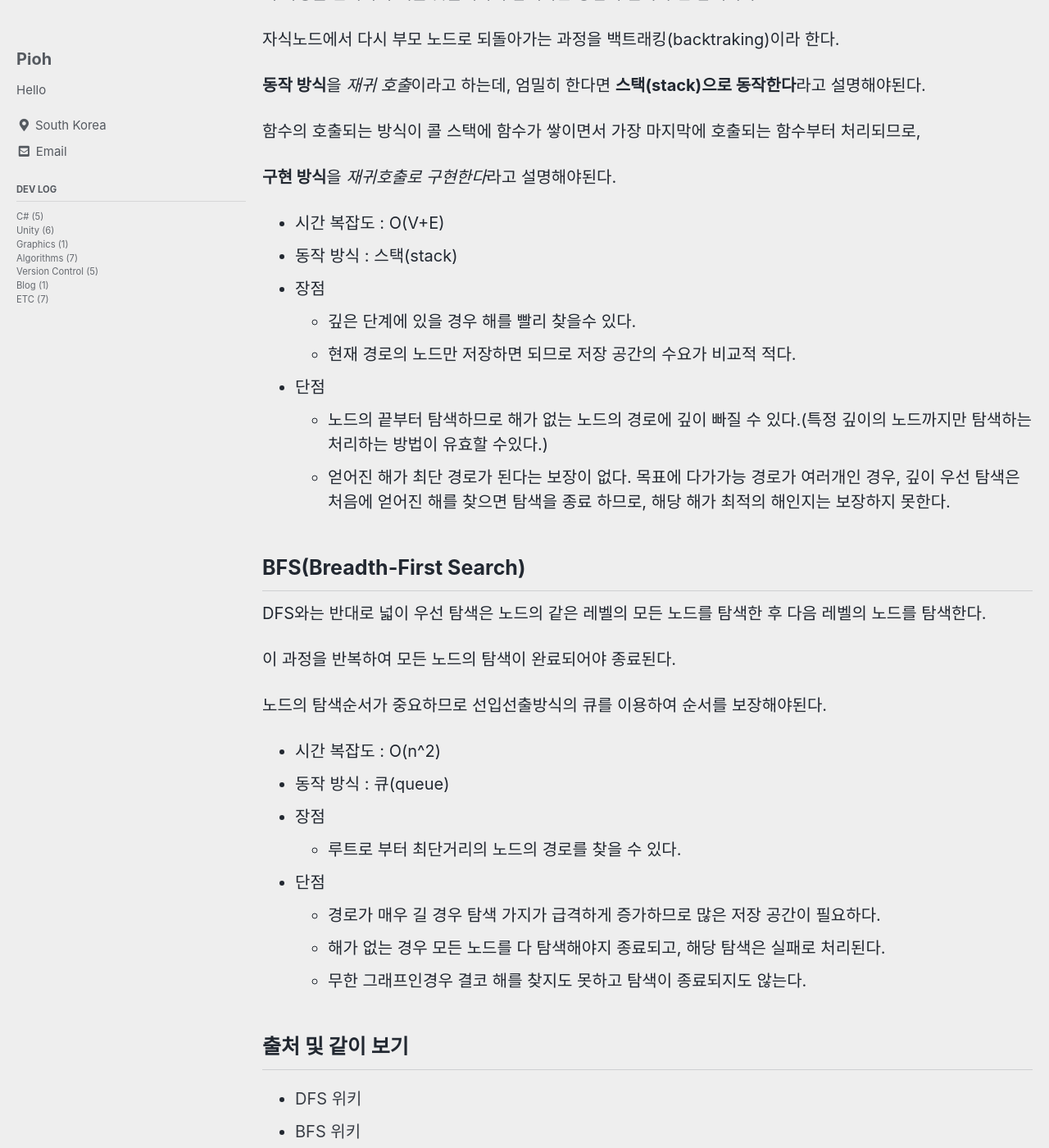
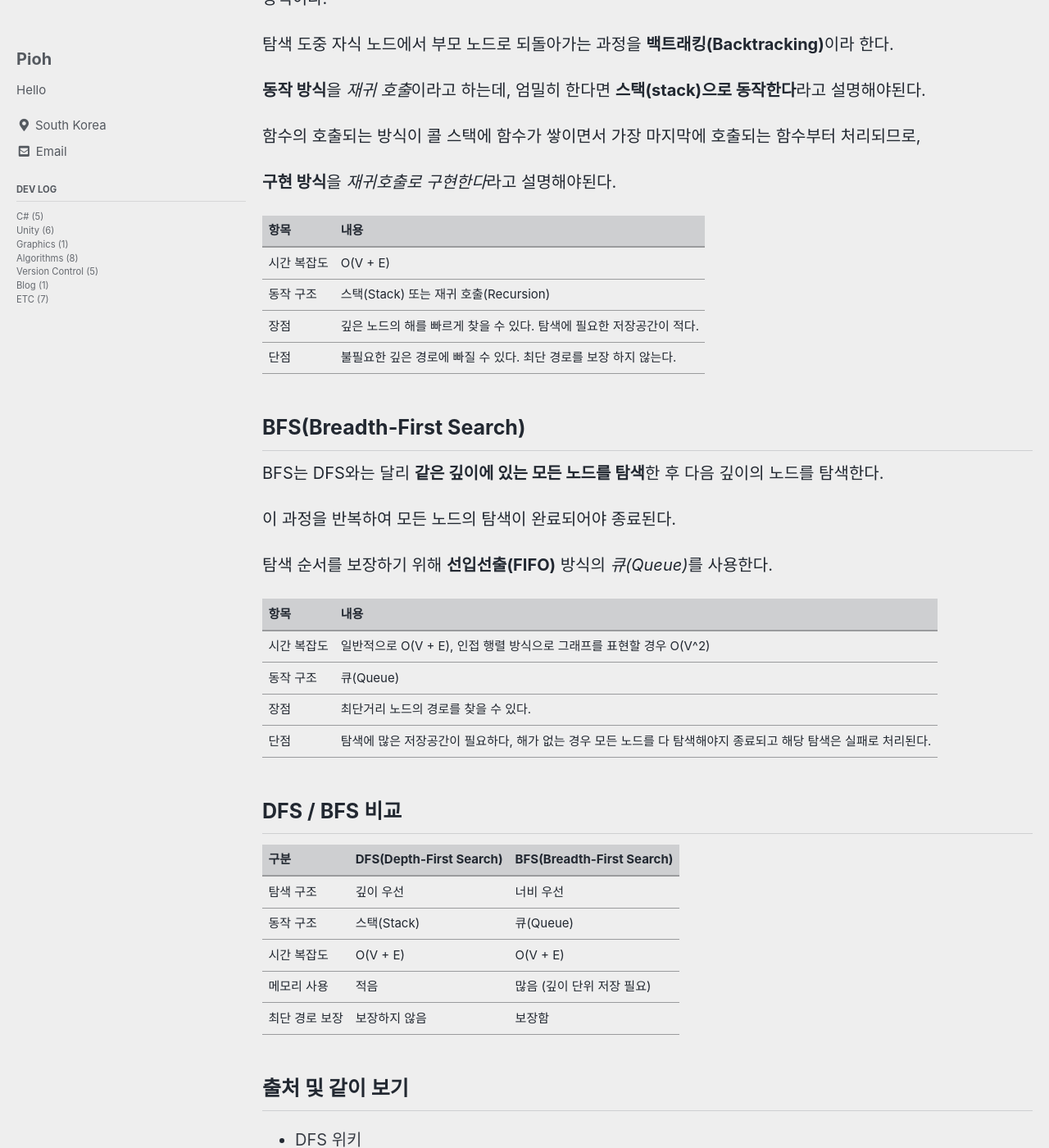
Before and after one commit to devpioh/devpioh.github.io, a Jekyll site: the page built from _posts/Devlog/Algorithms/2022-07-13-DFS-BFS.md, in a window 1280 px wide and 1400 px high, scrolled down 731 px. Shown: the whole window at 82% size. Built offline with Jekyll 4.4.1, drawn with Linux system fonts in a browser that asks for light colours; cached includes are drawn as plain includes; some web fonts are replaced; comment, search, counter and statistics services are not loaded; some of the changed text lies outside the part shown.

```diff
--- a/_posts/Devlog/Algorithms/2022-07-13-DFS-BFS.md
+++ b/_posts/Devlog/Algorithms/2022-07-13-DFS-BFS.md
@@ -14,15 +14,13 @@
 
 ## 개요
 
-깊이/넓이 우선 탐색(각 DFS/BFS) 알고리즘은 그래프를 탐색하는 알고리즘 중에서 경로와 관련된 문제를 해결할때 많이 사용된다.
+깊이 우선 탐색(DFS)과 너비 우선 탐색(BFS) 알고리즘은 그래프를 탐색하는 알고리즘 중에서도 **경로 탐색, 연결 요소 탐색, 최단 거리 문제**등에 자주 활용되는 대표적인 탐색 기법이다.
 
 ## DFS(Depth-First Search)
 
-특정 노드의 끝 노드까지 탐색 후 해가 없는 경우 다시 분기로 돌아와 해당 분기의 다음 노드의 끝까지 탐색한다.
+DFS는 한 노드의 **가장 깊은 경로까지 탐색**한 뒤, 해를 찾지 못하면 이전 분기점으로 돌아와 다른 경로를 탐색하는 방식이다.
 
-이 과정을 반복하여 해를 찾을때까지 탐색하는 방법이 깊이 우선 탐색이다.
-
-자식노드에서 다시 부모 노드로 되돌아가는 과정을 백트래킹(backtraking)이라 한다.
+탐색 도중 자식 노드에서 부모 노드로 되돌아가는 과정을 **백트래킹(Backtracking)**이라 한다.
 
 **동작 방식**을 *재귀 호출*이라고 하는데, 엄밀히 한다면 **스택(stack)으로 동작한다**라고 설명해야된다.
 
@@ -30,31 +28,37 @@
 
 **구현 방식**을 *재귀호출로 구현한다*라고 설명해야된다.
 
-* 시간 복잡도 : O(V+E)
-* 동작 방식 : 스택(stack)
-* 장점
-  * 깊은 단계에 있을 경우 해를 빨리 찾을수 있다.
-  * 현재 경로의 노드만 저장하면 되므로 저장 공간의 수요가 비교적 적다.
-* 단점
-  * 노드의 끝부터 탐색하므로 해가 없는 노드의 경로에 깊이 빠질 수 있다.(특정 깊이의 노드까지만 탐색하는 처리하는 방법이 유효할 수있다.)
-  * 얻어진 해가 최단 경로가 된다는 보장이 없다. 목표에 다가가능 경로가 여러개인 경우, 깊이 우선 탐색은 처음에 얻어진 해를 찾으면 탐색을 종료 하므로, 해당 해가 최적의 해인지는 보장하지 못한다.
+| 항목 | 내용 |
+|----|----|
+| 시간 복잡도 | O(V + E)|
+| 동작 구조 | 스택(Stack) 또는 재귀 호출(Recursion) |
+| 장점 | 깊은 노드의 해를 빠르게 찾을 수 있다. 탐색에 필요한 저장공간이 적다. |
+| 단점 | 불필요한 깊은 경로에 빠질 수 있다. 최단 경로를 보장 하지 않는다. |
 
 ## BFS(Breadth-First Search)
 
-DFS와는 반대로 넓이 우선 탐색은 노드의 같은 레벨의 모든 노드를 탐색한 후 다음 레벨의 노드를 탐색한다.
+BFS는 DFS와는 달리 **같은 깊이에 있는 모든 노드를 탐색**한 후 다음 깊이의 노드를 탐색한다.
 
 이 과정을 반복하여 모든 노드의 탐색이 완료되어야 종료된다.
 
-노드의 탐색순서가 중요하므로 선입선출방식의 큐를 이용하여 순서를 보장해야된다.
+탐색 순서를 보장하기 위해 **선입선출(FIFO)** 방식의 *큐(Queue)*를 사용한다.
 
-* 시간 복잡도 : O(n^2)
-* 동작 방식 : 큐(queue)
-* 장점
-  * 루트로 부터 최단거리의 노드의 경로를 찾을 수 있다.
-* 단점
-  * 경로가 매우 길 경우 탐색 가지가 급격하게 증가하므로 많은 저장 공간이 필요하다.
-  * 해가 없는 경우 모든 노드를 다 탐색해야지 종료되고, 해당 탐색은 실패로 처리된다.
-  * 무한 그래프인경우 결코 해를 찾지도 못하고 탐색이 종료되지도 않는다.
+| 항목 | 내용 |
+|----|----|
+| 시간 복잡도 | 일반적으로 O(V + E), 인접 행렬 방식으로 그래프를 표현할 경우 O(V^2) |
+| 동작 구조 | 큐(Queue) |
+| 장점 | 최단거리 노드의 경로를 찾을 수 있다. |
+| 단점 | 탐색에 많은 저장공간이 필요하다, 해가 없는 경우 모든 노드를 다 탐색해야지 종료되고 해당 탐색은 실패로 처리된다. |
+
+## DFS / BFS 비교
+
+| 구분 | DFS(Depth-First Search) | BFS(Breadth-First Search) |
+|----|----|----|
+| 탐색 구조 | 깊이 우선 | 너비 우선 |
+| 동작 구조 | 스택(Stack) | 큐(Queue) |
+| 시간 복잡도 | O(V + E) | O(V + E) |
+| 메모리 사용 | 적음 | 많음 (깊이 단위 저장 필요) |
+| 최단 경로 보장 | 보장하지 않음 | 보장함 |
 
 ## 출처 및 같이 보기
 
```
Also changed, not shown: other parts of _posts/Devlog/Algorithms/2022-07-13-DFS-BFS.md (+1 -1 lines), _posts/Devlog/Algorithms/2022-08-02-quicksort.md (renamed from _posts/Devlog/Algorithms/2022-08-01-QuickSort.md, +15 -14 lines), _posts/Devlog/Algorithms/2022-08-03-mergesort.md (added, +89 -0 lines), _posts/Devlog/Algorithms/2022-07-21-MergeSort.md (deleted).
